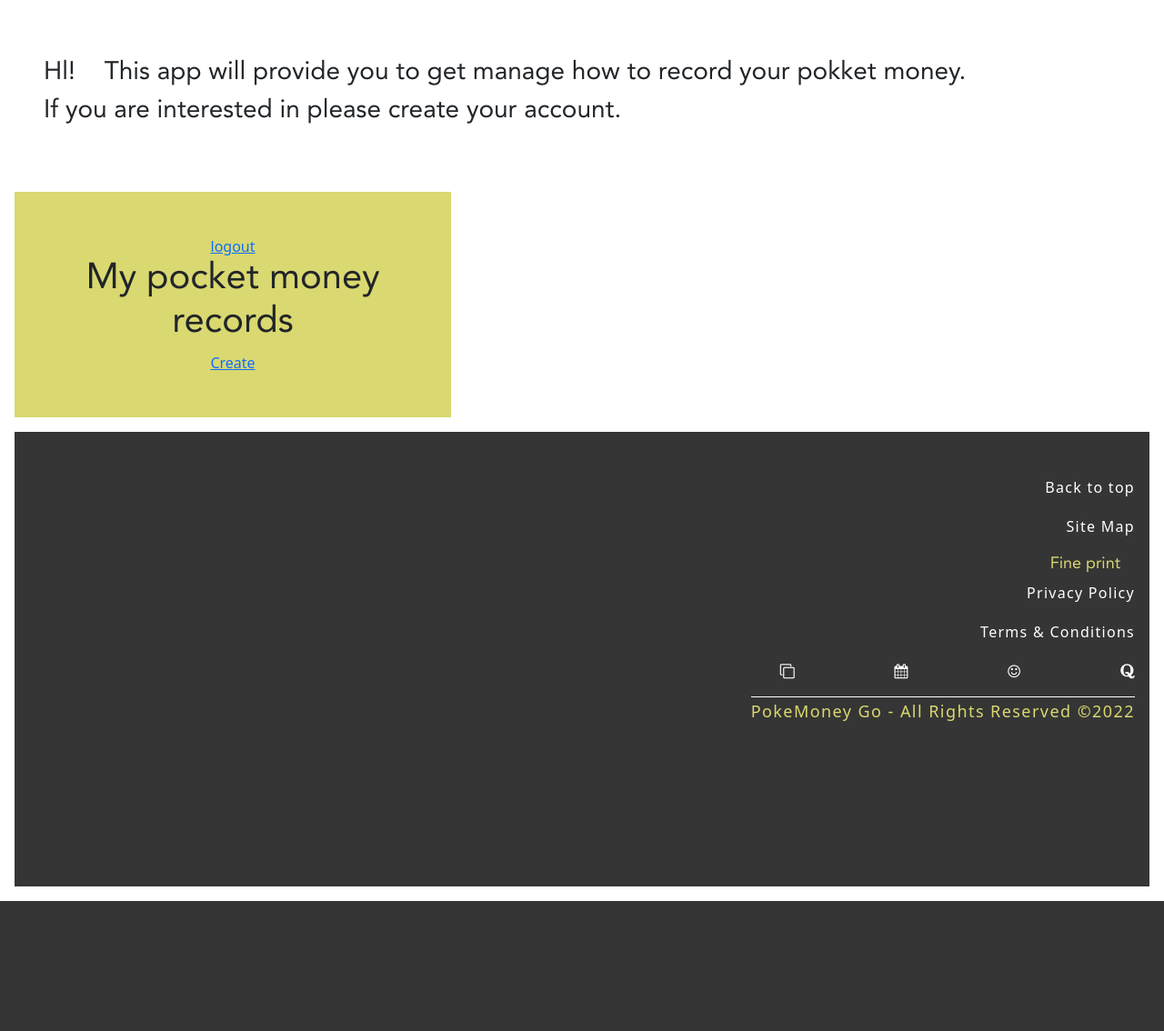
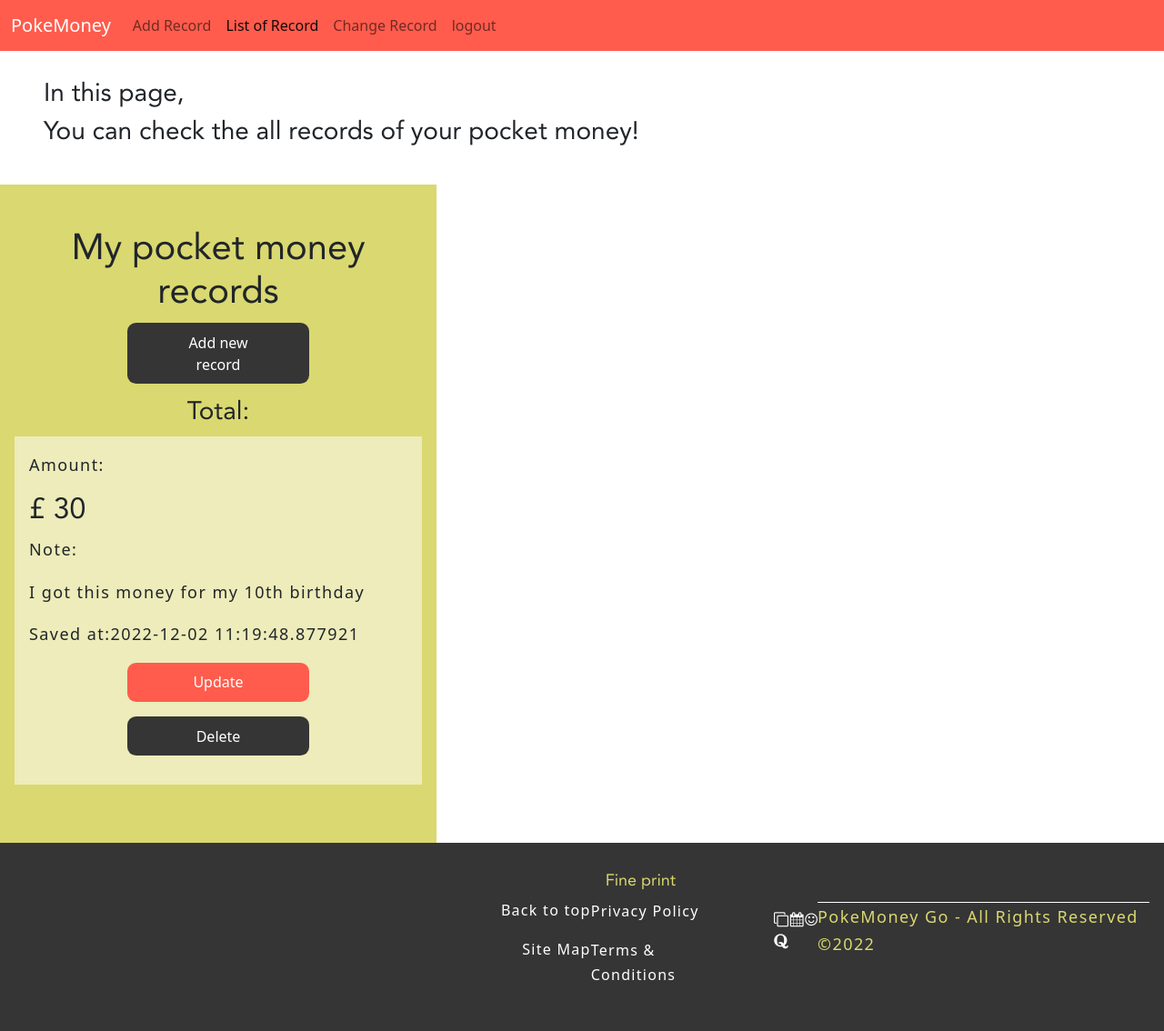
Before and after one commit to JunkoSmith/PokeMoney, a Flask app: page /create in a window 1280 px wide. Shown: the whole page at 91% size. Before the commit the page ends 991 px from the top, so only its background shows below. Run offline with Flask 2, Linux system fonts and the light colour scheme; a user stored in the database is signed in; data comes from the database, SQL or seed files in the repository; both versions use the stored data as it was after the commit; some libraries are stand-ins or nearby versions.

Commit message:
Add style.css to App

```diff
--- a/app.py
+++ b/app.py
@@ -3,11 +3,10 @@
 from datetime import datetime
 from flask_login import UserMixin, LoginManager, login_user, logout_user, login_required
 from flask_bootstrap import Bootstrap
+from werkzeug.security import generate_password_hash, check_password_hash
 
-from werkzeug.security import generate_password_hash, check_password_hash
 import os
 
-#db = SQLAlchemy()
 app = Flask(__name__)
 app.config['SQLALCHEMY_DATABASE_URI'] = 'sqlite:///blog.sqlite3'
 app.config['SECRET_KEY'] = os.urandom(24)
@@ -19,13 +18,9 @@
 
 class Post(db.Model):
   id = db.Column(db.Integer, primary_key=True)
-  title = db.Column(db.String(50), nullable=False)
-  body = db.Column(db.String(300), nullable=False)
+  title = db.Column(db.String(5), nullable=False)
+  body = db.Column(db.String(300), nullable=False) #note
   created_at = db.Column(db.DateTime, nullable=False, default=datetime.now())
-
-  #date = db.Column(db.DateTime, nullable=False)
-  #amount = db.Column(db.Integer, nullable=False)
-  #note = db.Column(db.String(300), nullable=False)
 
 class User(UserMixin, db.Model):
   id = db.Column(db.Integer, primary_key=True)
@@ -35,7 +30,6 @@
 @login_manager.user_loader
 def load_uder(user_id):
     return User.query.get(int(user_id))
-
 
 @app.route('/', methods=['GET', 'POST'])
 def home():
@@ -72,24 +66,9 @@
       return render_template('login.html')
       #add "if" the username doesn't mach
 
-
-@app.route('/record', methods=['GET', 'POST']) #get=access to the web page
+@app.route('/record', methods=['GET', 'POST'])
 @login_required
 def record():
-    if request.method == 'GET':
-      posts = Post.query.all()
-      return render_template('record.html', posts=posts)
-
-@app.route('/logout')
-@login_required
-def logout():
-    logout_user()
-    return redirect(url_for("login"))
-
-
-@app.route('/create', methods=['GET', 'POST'])
-@login_required
-def create():
     if request.method == "POST":
       title = request.form.get('title')
       body = request.form.get('body')
@@ -98,11 +77,23 @@
 
       db.session.add(post)
       db.session.commit()
-      return redirect(url_for("record"))
+      return redirect(url_for("create"))
 
     else:
-      return render_template('create.html')
+      return render_template('record.html')
 
+@app.route('/create', methods=['GET', 'POST']) #get=access to the web page
+@login_required
+def create():
+    if request.method == 'GET':
+      posts = Post.query.all()
+      return render_template('create.html', posts=posts)
+
+@app.route('/logout')
+@login_required
+def logout():
+    logout_user()
+    return redirect(url_for("login"))
 
 @app.route('/<int:id>/update', methods=['GET', 'POST'])
 @login_required
@@ -114,7 +105,7 @@
       post.title = request.form.get('title')
       post.body = request.form.get('body')
       db.session.commit()
-      return redirect(url_for("record"))
+      return redirect(url_for("create"))
 
 
 @app.route('/<int:id>/delete', methods=['GET'])
@@ -124,8 +115,7 @@
 
     db.session.delete(post)
     db.session.commit()
-    return redirect(url_for("record"))
-
+    return redirect(url_for("create"))
 
 
 with app.app_context():
--- a/static/css/style.css
+++ b/static/css/style.css
@@ -38,19 +38,9 @@
   font-weight: 700;
 }
 
-/*body {
-  background-color: #dad870;
-   display: flex;
-  flex-direction: column;
-  min-height: 100vh;
-  font-family: 'Avenir';
-  font-weight: 400;
-  letter-spacing: 0.08em;
-}*/
-
 p {
   line-height: 1.7;
-  font-size: 1.2rem;
+  font-size: 1.125rem;
   letter-spacing: 0.08em;
 }
 
@@ -101,14 +91,11 @@
 h6 {
   font-size: 1rem; /*16px*/
 }
+
 /* Base-Header start here --------------*/
-.header-section1 {
-  height: 100%;
-  display: flex;
-  align-items: center;
-  flex-wrap: wrap;
+.header-box {
   margin: 1rem;
-  padding: 3rem 1rem;
+  padding: 1rem;
 }
 /* Base-Header end here --------------*/
 
@@ -121,7 +108,6 @@
   align-items: center;
   justify-content: center;
   padding: 1rem;
-  margin: 1rem;
   padding: 3rem 1rem;
   text-align: center;
 }
@@ -130,12 +116,10 @@
 /* Base-FOOTER start -----------------------------------------*/
 .page-footer {
   background-color: #353535;
-  height: 500px;
   display: flex;
   justify-content: flex-end;
   text-align: end;
-  margin: 1rem;
-  padding: 3rem 1rem;
+  padding: 2rem 1rem;
 }
 
  .copyright {
@@ -167,85 +151,123 @@
 /* Base-Footer end here --------------*/
 
 /* Page-Index start here */
-.button {
+.button,
+.button1, /* orange*/
+.button2 {
   background-color:#353535;
   padding: 0.6rem;
   border-radius: 0.6rem;
-  margin: 1rem 0;
+  margin: 0 auto;
+  margin-bottom: 1rem;
+  width: 200px;
+}
+
+.button1 {
+  background-color: #ff5c4d;
+  margin-top: 1rem;
 }
 
 .button a {
   color: #ffffff;
   text-decoration: none;
-  padding: 0 4rem;
+  padding: 0 2.5rem;
+  display: flex;
+  justify-content: center;
 }
 
+.button1 a,
+.button2 a {
+  color: #ffffff;
+  text-decoration: none;
+  padding: 0 2rem;
+  display: flex;
+  justify-content: center;
+}
+.button1 input{
+  background-color: #ff5c4d;
+  color: #fff;
+  padding: 0 4rem;
+
+}
 .button input {
   background-color:#353535;
   color: #ffffff;
   padding: 0 4rem;
+}
 
-
+.button-login input {
+  background-color: aliceblue;
 }
 /* Page-Index end here --------------*/
 
-/* Page-Index start here */
-
-
-
-/* .box {
-  display: block;
-  justify-content: center;
-  margin: 5rem auto;
-
-  text-align: center;
-  background-color:#dad870;
-  padding: 4rem;
-  border-radius: 0.6rem;
-  max-width: 30rem;
-}*/
-
-/*  */
-
-/*
-.column-1 {
-  order: 3;
-  margin: 1rem 0 2rem 0;
+/* Page-Record start here */
+.button-logout a {
+  text-decoration: none;
+  color: #353535;
+  background-color: aqua;
+  padding: 1rem;
 }
 
-.column-2 {
-  margin-bottom: 2rem;
-} */
-
-/* .column-1 p,
-.column-2 p {
-  margin: 0;
-}
-ul .colum-left {
-  padding-left: 0rem;
+.tooltip1{
+  position: relative;
+  cursor: pointer;
+  display: flex;
+  text-align: start;
+  margin: 0.6rem;
 }
 
-.column-3 li {
-  display: inline-flex;
-  padding-left: 1.5rem;
-  font-size: 2rem;
+.tooltip1 i{
+  margin:0;
+  padding:0;
 }
 
-.fa-facebook,
-.fa-twitter,
-.fa-instagram {
-  -webkit-font-smoothing: antialiased;
-  font-size: 2rem;
+.description1 {
+  display: none;
+  position: absolute;
+  padding: 10px;
+  font-size: 12px;
+  line-height: 1.3rem;
+  color: #fff;
+  border-radius: 5px;
+  background: #353535;
+  width: 200px;
+}
+
+.description1:before {
+  content: "";
+  position: absolute;
+  top: 10%;
+  left: -5%;
+  border: 15px solid transparent;
+  border-top: 15px solid #353535;
+  margin-left: -15px;
+  transform: rotateZ(90deg);
+}
+
+.tooltip1:hover .description1{
+  display: inline-block;
+  z-index: 10;
+  top: -10px;
+  left: 30px;
+}
+/* Page-Record end here --------------*/
+
+/* Page-Create start here */
+article {
+  background-color: rgba(255, 255, 255, 0.523);
+  text-align: start;
+  padding: 1rem;
   margin-bottom: 1rem;
-} */
+}
+/* Page-Create end here --------------*/
 
-/* .footer-copyright {
-  font-style: italic;
-  text-align: center;
-  font-size: 1.125rem;
-  color: #dad870;
-  margin: 1rem 0;
-} */
+/* Page-update start here */
+.update-container {
+  display: flex;
+  flex-direction: column;
+}
+/* Page-update end here --------------*/
+
 
 /* Tablet layout start --------------------------------*/
 @media only screen
@@ -272,9 +294,11 @@
 
 /* Desktop layout start -------------------------------*/
 @media only screen and (min-width: 961px) {
+  /* Tool thips */
+
 
   /* FOOTER */
-  /* .footer-column-container {
+  .footer-column-container {
     display: flex;
     justify-content: space-between;
     align-items: center;
@@ -293,6 +317,6 @@
     .column-2 {
       margin-bottom: 0;
       width: 25%;
-    } */
+    }
 }
 /* FOOTER end -----------------------------------------*/
--- a/templates/base.html
+++ b/templates/base.html
@@ -9,15 +9,18 @@
 
   <title>{% block title %}{% endblock %}</title>
 
+  <!-- CSS only -->
   <link href="https://cdn.jsdelivr.net/npm/bootstrap@5.2.3/dist/css/bootstrap.min.css" rel="stylesheet" integrity="sha384-rbsA2VBKQhggwzxH7pPCaAqO46MgnOM80zW1RWuH61DGLwZJEdK2Kadq2F9CUG65" crossorigin="anonymous">
+
 
 </head>
 <body>
+
   <header class="header-section1">
-    <h3>Hl! </h3>
-    <h3>This app will provide you to get manage how to record your pokket money. </h3>
-    <h3>If you are interested in please create your account.</h3>
+    {% block subtitle %}
+    {% endblock %}
   </header>
+
   <main class="base-main">
     {% block content %}
     {% endblock %}
@@ -60,9 +63,8 @@
     </div>
   </footer>
 
+  <!-- JavaScript Bundle with Popper -->
   <script src="https://cdn.jsdelivr.net/npm/bootstrap@5.2.3/dist/js/bootstrap.bundle.min.js" integrity="sha384-kenU1KFdBIe4zVF0s0G1M5b4hcpxyD9F7jL+jjXkk+Q2h455rYXK/7HAuoJl+0I4" crossorigin="anonymous"></script>
-  <script src="https://cdn.jsdelivr.net/npm/@popperjs/core@2.11.6/dist/umd/popper.min.js" integrity="sha384-oBqDVmMz9ATKxIep9tiCxS/Z9fNfEXiDAYTujMAeBAsjFuCZSmKbSSUnQlmh/jp3" crossorigin="anonymous"></script>
-  <script src="https://cdn.jsdelivr.net/npm/bootstrap@5.2.3/dist/js/bootstrap.min.js" integrity="sha384-cuYeSxntonz0PPNlHhBs68uyIAVpIIOZZ5JqeqvYYIcEL727kskC66kF92t6Xl2V" crossorigin="anonymous"></script>
 
 </body>
 </html>
--- a/templates/create.html
+++ b/templates/create.html
@@ -1,21 +1,67 @@
-{% extends "base.html" %}
-{% block title %}Top page{% endblock %}
+{% extends "record.html" %}
+{% block title %}List of records{% endblock %}
+
+{% block subtitle %}
+  <nav class="navbar navbar-expand-lg" role="navigation" style="background-color: #ff5c4d;">
+    <div class="container-fluid">
+      <a class="navbar-brand" href="#" style="color: #fff;">PokeMoney</a>
+      <button class="navbar-toggler" type="button" data-bs-toggle="collapse" data-bs-target="#navbarNav" aria-controls="navbarNav" aria-expanded="false" aria-label="Toggle navigation" style="color: #dad870; background-color: #f8f9fa; border: var(--bs-border-width) solid #636464;">
+        <span class="navbar-toggler-icon" ></span>
+      </button>
+      <div class="collapse navbar-collapse" id="navbarNav">
+        <ul class="navbar-nav">
+          <li class="nav-item">
+            <a class="nav-link" aria-current="true" href="/record">Add Record</a>
+          </li>
+          <li class="nav-item">
+            <a class="nav-link active" href="/create">List of Record</a>
+          </li>
+          <li class="nav-item">
+            <a class="nav-link" href="/1/update">Change Record</a>
+          </li>
+          <li class="nav-item">
+            <a a class="nav-link" href="/login">logout</a>
+          </li>
+        </ul>
+      </div>
+    </div>
+  </nav>
+  <div class="header-box">
+    <h3>In this page,</h3>
+    <h3>You can check the all records of your pocket money! </h3>
+  </div>
+{% endblock %}
 
 {% block content %}
 
   <main>
     <div>
-      <a href="/logout" role="button">logout</a>
       <h1>My pocket money records</h1>
-      <a href="/create" role="button">Create</a>
+      <div class="button2">
+        <a href="/record" role="button">Add new record</a>
+      </div>
+        <h3>Total: </h3>
         {% for post in posts %}
           <article>
-            <h2>{{post.title}}</h2>
-            <a href="/{{post.id}}/update" role="button">Update</a>
-            <a href="/{{post.id}}/delete" role="button">Delete</a>
-            <p>£ </p>
-            <p>Date of added:{{post.created_at}}</p>
-            <p>Note: {{post.body}}</p>
+            <div class="article-box">
+              <p>Amount:</p>
+              <h2>£ {{post.title}}</h2>
+            </div>
+            <div>
+              <p>Note:</p>
+              <p>{{post.body}}</p>
+            </div>
+            <div>
+              <p>Saved at:{{post.created_at}}</p>
+            </div>
+            <div class="button1">
+              <a href="/{{post.id}}/update" role="button">Update</a>
+            </div>
+            <div class="button">
+              <a href="/{{post.id}}/delete" role="button">Delete</a>
+            </div>
+
+
           </article>
         {% endfor%}
     </div>
--- a/templates/record.html
+++ b/templates/record.html
@@ -1,25 +1,63 @@
 {% extends "base.html" %}
 {% block title %}Record{% endblock %}
 
+{% block subtitle %}
+  <nav class="navbar navbar-expand-lg" role="navigation" style="background-color: #ff5c4d;">
+    <div class="container-fluid">
+      <a class="navbar-brand" href="#" style="color: #fff;">PokeMoney</a>
+      <button class="navbar-toggler" type="button" data-bs-toggle="collapse" data-bs-target="#navbarNav" aria-controls="navbarNav" aria-expanded="false" aria-label="Toggle navigation" style="color: #dad870; background-color: #f8f9fa; border: var(--bs-border-width) solid #636464;">
+        <span class="navbar-toggler-icon" ></span>
+      </button>
+      <div class="collapse navbar-collapse" id="navbarNav">
+        <ul class="navbar-nav">
+          <li class="nav-item">
+            <a class="nav-link active" aria-current="true" href="/record">Add Record</a>
+          </li>
+          <li class="nav-item">
+            <a class="nav-link" href="/create">List of Record</a>
+          </li>
+          <li class="nav-item">
+            <a class="nav-link" href="/1/update">Change Record</a>
+          </li>
+          <li class="nav-item">
+            <a a class="nav-link" href="/login">logout</a>
+          </li>
+        </ul>
+      </div>
+    </div>
+  </nav>
+  <div class="header-box">
+    <h3>In this page,</h3>
+    <h3>You can input the amount of your pocket money to add on! </h3>
+  </div>
+{% endblock %}
+
 {% block content %}
-<div>
-  <h1>Create a new record</h1>
+  <div>
+    <h1>Add your pocket money</h1>
 
-  <form action="" method="POST" class="input-group mb-3">
-    <div>
-      <span class="input-group-text">$</span>
-      <span class="input-group-text">0.00</span>
-      <input type="text" class="form-control" aria-label="Dollar amount (with dot and two decimal places)">
-    </div>
+    <form action="" method="POST" >
+      <div>
+        <div class="form-floating">
+          <input type="text" class="form-control" id="floatingInputValue" placeholder="e.g. £1 £2 £5 £10" name="title"><!-- get title -->
+          <label for="floatingInputValue">Input the number of amount you got</label>
+        </div>
 
-    <label for="title">Title</label>
-    <input type="text" name="title">
+        <div class="tooltip1">
+          <i class="fa fa-info" aria-hidden="true"></i>
+          <div class="description1">*For Example: £1 => 1, £5 => 5</div>
+        </div>
 
-    <label for="boby">Discripthion</label>
-    <input type="text" name="body" id="">
+        <div class="form-floating">
+          <textarea class="form-control" placeholder="Leave a comment here" id="floatingTextarea" type="text" name="body"></textarea><!-- get body -->
+          <label for="floatingTextarea2">Discripthion</label>
+        </div>
+      </div>
 
-    <input type="submit" value="Add">
-  </form>
-</div>
+      <div class="button1">
+        <input type="submit" value="Save">
+      </div>
 
+    </form>
+  </div>
 {% endblock %}
```
Also changed, not shown: templates/index.html (+9 -1 lines), templates/login.html (+12 -3 lines), templates/signup.html (+10 -3 lines), templates/update.html (+22 -7 lines), instance/blog.sqlite3.
